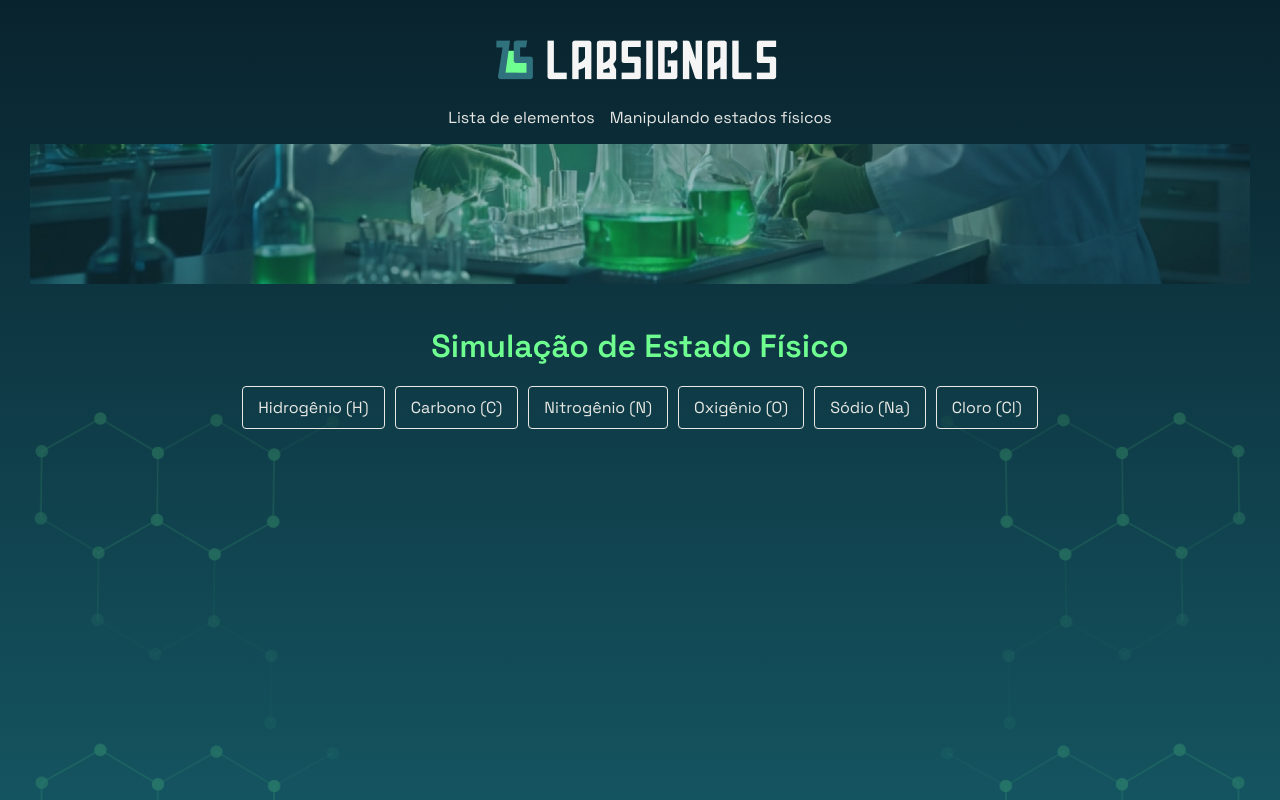
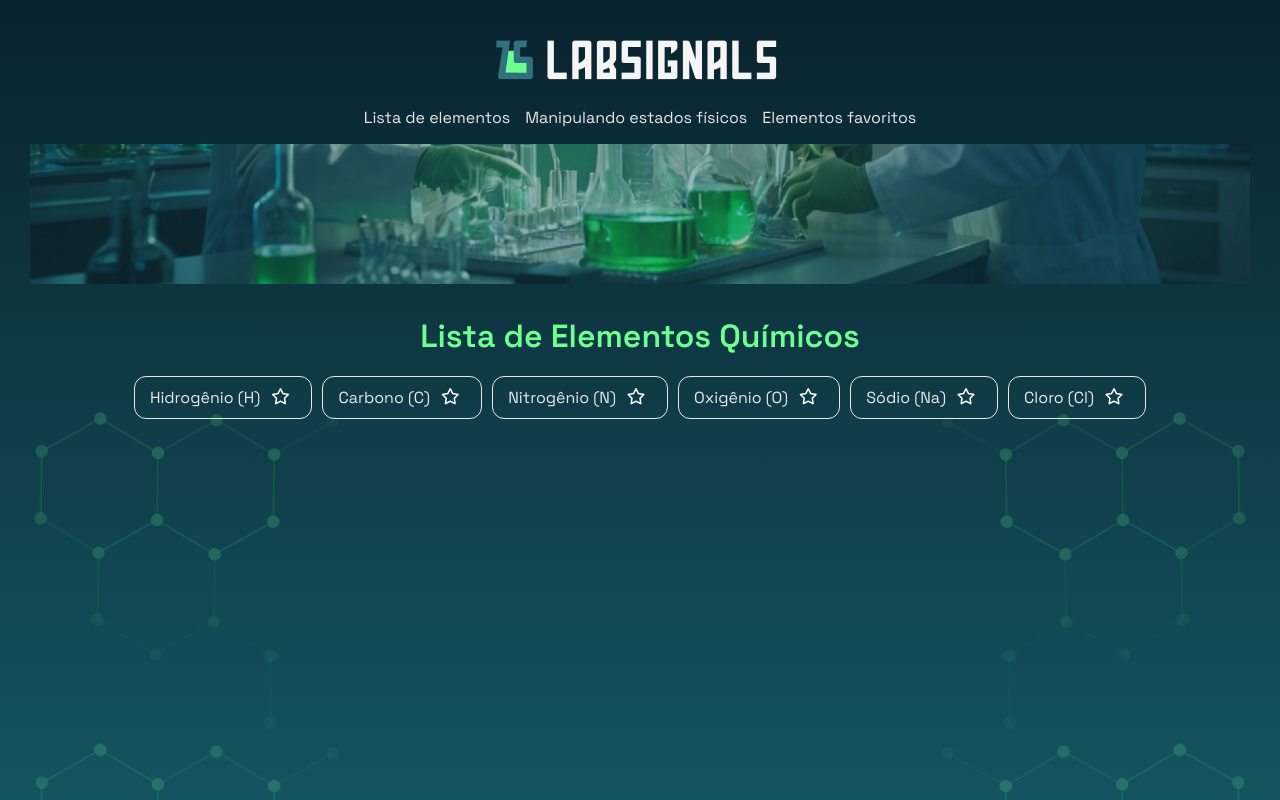
Before and after one commit to AlessandraRomualdo/lab-signals, an Angular app: page /elements in a window 1280 px wide. Built offline with nearby package versions, Linux system fonts and the light colour scheme.

Commit message:
feat: create feature add fav

```diff
--- a/src/app/app-routing.module.ts
+++ b/src/app/app-routing.module.ts
@@ -2,11 +2,21 @@ import { NgModule } from '@angular/core';
 import { RouterModule, Routes } from '@angular/router';
 import { SignalsIntroComponent } from './signals-intro/signals-intro.component';
 import { EffectsComponent } from './effects/effects.component';
+import { ElementDetailsComponent } from './element-details/element-details.component';
+import { ElementListComponent } from './element-list/element-list.component';
 
 const routes: Routes = [
   { path: '', redirectTo: 'elements', pathMatch: 'full' },
   { path: 'intro', component: SignalsIntroComponent },
-  { path: 'elements', component: EffectsComponent },
+  {
+  path: 'elements',
+  children: [
+    { path: '', component: ElementListComponent, outlet:
+    'list' },
+    { path: 'details', component: ElementDetailsComponent,
+    outlet: 'details' }
+  ]
+}
 ];
 
 @NgModule({
--- a/src/app/app.component.html
+++ b/src/app/app.component.html
@@ -7,6 +7,7 @@
     <ul>
       <li><a routerLink="/intro">Lista de elementos</a></li>
       <li><a routerLink="/effecst">Manipulando estados físicos</a></li>
+       <li><a routerLink="/elements">Elementos favoritos</a></li>
     </ul>
   </div>
 
@@ -17,6 +18,11 @@
       class="image-container"
     />
   </div>
+
+  <div class="element-container">
+    <router-outlet name="list"></router-outlet>
+    <router-outlet name="details"></router-outlet>
+  </div>
 </nav>
 
 <router-outlet></router-outlet>
--- a/src/app/app.module.ts
+++ b/src/app/app.module.ts
@@ -5,12 +5,16 @@ import { AppRoutingModule } from './app-routing.module';
 import { AppComponent } from './app.component';
 import { SignalsIntroComponent } from './signals-intro/signals-intro.component';
 import { EffectsComponent } from './effects/effects.component';
+import { ElementListComponent } from './element-list/element-list.component';
+import { ElementDetailsComponent } from './element-details/element-details.component';
 
 @NgModule({
   declarations: [
     AppComponent,
     SignalsIntroComponent,
     EffectsComponent,
+    ElementListComponent,
+    ElementDetailsComponent
   ],
   imports: [
     BrowserModule,
--- /dev/null
+++ b/src/app/element-details/element-details.component.css
@@ -0,0 +1,37 @@
+:host {
+  text-align: center;
+  color: #e8e8e4;
+}
+
+h2 {
+  font-size: 2rem;
+  color: var(--primary-color);
+  margin-bottom: 20px;
+  font-weight: 600;
+}
+
+h3 {
+  color: var(--primary-color);
+  text-align: justify;
+}
+
+ul {
+  list-style: none;
+  padding: 0;
+  display: flex;
+  justify-content: center;
+  gap: 10px;
+}
+
+li {
+  padding: 10px 15px;
+  border: 1px solid #e8e8e4;
+  border-radius: 12px;
+  transition: background-color 0.3s ease;
+}
+
+
+p {
+  font-size: 1.2rem;
+  margin: 10px 0;
+}
--- /dev/null
+++ b/src/app/element-details/element-details.component.html
@@ -0,0 +1,6 @@
+<h2>Elementos Favoritos</h2>
+<ul>
+  <li *ngFor="let elemento of elementoService.obterFavoritos()">
+    {{ elemento.nome }} ({{ elemento.simbolo }})
+  </li>
+</ul>
--- /dev/null
+++ b/src/app/element-details/element-details.component.ts
@@ -0,0 +1,15 @@
+import { Component } from '@angular/core';
+import { ElementoService } from '../elemento.service';
+
+@Component({
+  selector: 'app-element-details',
+  templateUrl: './element-details.component.html',
+  styleUrl: './element-details.component.css'
+})
+export class ElementDetailsComponent {
+
+  constructor(
+    public elementoService: ElementoService
+  ){}
+
+}
--- /dev/null
+++ b/src/app/element-list/element-list.component.css
@@ -0,0 +1,46 @@
+:host {
+  text-align: center;
+  color: #e8e8e4;
+}
+
+h2 {
+  font-size: 2rem;
+  color: var(--primary-color);
+  margin-bottom: 20px;
+  font-weight: 600;
+}
+
+ul {
+  list-style: none;
+  padding: 0;
+  display: flex;
+  justify-content: center;
+  flex-wrap: wrap;
+  gap: 10px;
+}
+
+li {
+  padding: 10px 15px;
+  border: 1px solid #e8e8e4;
+  border-radius: 12px;
+  cursor: pointer;
+  transition: background-color 0.3s ease;
+}
+
+li:hover {
+  border: 1px solid var(--primary-color);
+}
+
+li:active {
+  transform: scale(0.95);
+}
+
+button {
+  border: none;
+  color: white;
+  border-radius: 12px;
+  cursor: pointer;
+  transition: background-color 0.3s ease;
+  background: transparent;
+  font-size: 16px;
+}
--- /dev/null
+++ b/src/app/element-list/element-list.component.html
@@ -0,0 +1,15 @@
+<h2>Lista de Elementos Químicos</h2>
+<ul>
+  <li *ngFor="let elemento of elementoService.elementos">
+    {{ elemento.nome }} ({{ elemento.simbolo }})
+
+    <button (click)="alternarFavorito(elemento)">
+      <span *ngIf="elementoService.obterFavoritos().includes(elemento)">
+        <i class="fa-solid fa-star"></i>
+      </span>
+      <span *ngIf="!elementoService.obterFavoritos().includes(elemento)">
+         <i class="fa-regular fa-star"></i>
+      </span>
+    </button>
+  </li>
+</ul>
--- /dev/null
+++ b/src/app/element-list/element-list.component.ts
@@ -0,0 +1,27 @@
+import { Component } from '@angular/core';
+import { Elemento, ElementoService } from '../elemento.service';
+
+@Component({
+  selector: 'app-element-list',
+  templateUrl: './element-list.component.html',
+  styleUrl: './element-list.component.css'
+})
+export class ElementListComponent {
+
+  constructor(
+    public elementoService: ElementoService
+  ){}
+
+  selecionarElemento(elemento: Elemento) {
+    this.elementoService.selecionarElemento(elemento);
+  }
+
+  alternarFavorito(elemento: Elemento) {
+    if (this.elementoService.obterFavoritos().includes(elemento)) {
+      this.elementoService.removerFavorito(elemento);
+    } else {
+      this.elementoService.adicionarFavorito(elemento);
+    }
+  }
+
+}
--- a/src/app/elemento.service.ts
+++ b/src/app/elemento.service.ts
@@ -15,6 +15,8 @@ export class ElementoService {
   elementoSelecionado = signal<Elemento | null>(null);
   temperatura = signal<number>(25);
   estadoFisico = signal<string>('');
+  favoritos = signal<Elemento[]>([]);
+
 
   elementos: Elemento[] = [
     {
@@ -103,5 +105,23 @@ export class ElementoService {
   elementoInfo = computed(() => {
     const elemento = this.elementoSelecionado();
       return elemento ? `Nome: ${elemento.nome}, Símbolo: ${elemento.simbolo}, Número de Massa: ${elemento.numeroMassa}` : `Nenhum elemento selecionado.`
-  })
+  });
+
+  obterFavoritos() {
+    return this.favoritos();
+  }
+
+  obterElementoSelecionado() {
+    return this.elementoSelecionado();
+  }
+
+  adicionarFavorito(elemento: Elemento) {
+    this.favoritos.update((favoritos) => [...favoritos, elemento]);
+  }
+
+  removerFavorito(elemento: Elemento) {
+    this.favoritos.update((favoritos) =>
+      favoritos.filter((fav) => fav !== elemento)
+    );
+  }
 }
```
Also changed, not shown: 2 other files (tests, documents, lock files or other folders).
